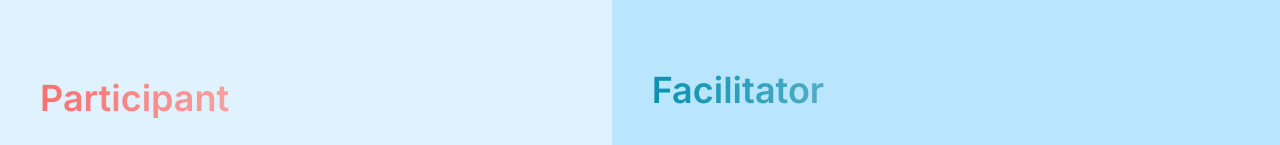
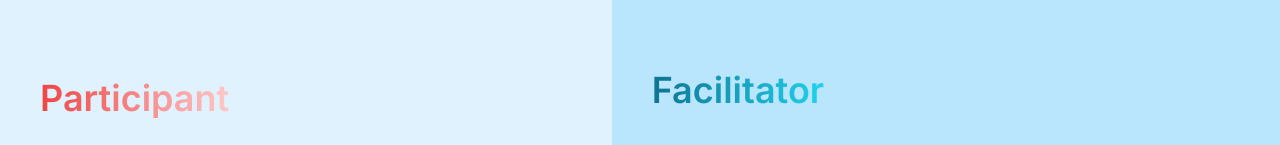
Before and after one commit to Victoriakaey/Ripplet_Info_Website, a Next.js app: page /participate in a window 1280 px wide. Shown: the part 158-303 px from the top of the page. Built offline with nearby package versions, Linux system fonts and the light colour scheme.

Commit message:
added gradient effect

```diff
--- a/src/components/participant_content.tsx
+++ b/src/components/participant_content.tsx
@@ -20,7 +20,7 @@ export default function ParticipantContent() {
   return (
     <div className="flex h-full">
       <div className="flex flex-col justify-center bg-sky-100 p-10 gap-8">
-        <div className="bg-gradient-to-r from-red-400 to-red-50 bg-clip-text text-transparent text-4xl font-semibold">
+        <div className="w-48 bg-gradient-to-r from-red-500 to-red-200 bg-clip-text text-transparent text-4xl font-semibold">
           {participants_contents.title}
         </div>
         {participants_contents.content.map((content, index) => (
@@ -37,7 +37,7 @@ export default function ParticipantContent() {
         </Link>
       </div>
       <div className="flex flex-col justify-center bg-sky-200 p-10 gap-8">
-        <div className="bg-gradient-to-r from-cyan-600 to-red-50 bg-clip-text text-transparent text-4xl font-semibold">
+        <div className="w-44 bg-gradient-to-r from-cyan-700 to-cyan-400 bg-clip-text text-transparent text-4xl font-semibold">
           {facilitator_contents.title}
         </div>
         {facilitator_contents.content.map((content, index) => (
```
